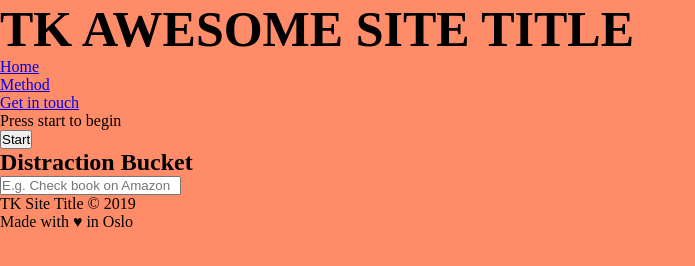
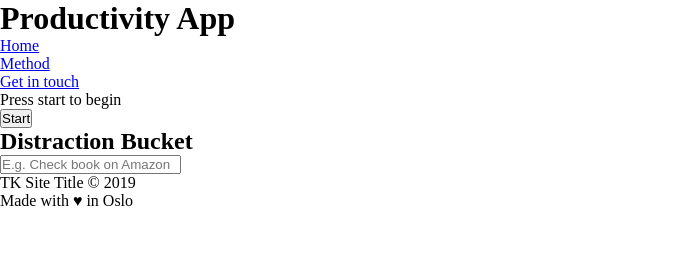
Before and after one commit to dejanantic/productivity_app, a website: page index.html in a window 1280 px wide. Shown: the whole page, without its empty margins (0-695 px from the left). Drawn offline with Linux system fonts and the light colour scheme.

Commit message:
.gitignore with some unnecessary sass stuff

```diff
--- a/index.html
+++ b/index.html
@@ -13,12 +13,14 @@
 
     <!-- Site title & navigation-->
     <header class="page-header">
-        <h1 class="site-title">TK Awesome Site Title</h1>
-        <nav class="menu">
-            <ul>
-                <li><a href="#">Home</a></li>
-                <li><a href="#">Method</a></li>
-                <li><a href="#">Get in touch</a></li>
+        <div class="logo">
+            <h1 class="logo__logo-text">Productivity App</h1>
+        </div>
+        <nav class="navigation">
+            <ul class="navigation__list">
+                <li class="navigation__item"><a href="#" class="navigation__link">Home</a></li>
+                <li class="navigation__item"><a href="#" class="navigation__link">Method</a></li>
+                <li class="navigation__item"><a href="#" class="navigation__link">Get in touch</a></li>
             </ul>
         </nav>
     </header>
--- a/sass/base/_base.scss
+++ b/sass/base/_base.scss
@@ -12,5 +12,5 @@ html {
 
 body {
   box-sizing: border-box;
-  background: $test-default-color;
+  //   background: $test-default-color;
 }
--- a/sass/base/_typography.scss
+++ b/sass/base/_typography.scss
@@ -2,7 +2,7 @@ body {
   font-size: 1.6rem;
 }
 
-.site-title {
+.logo-text {
   text-transform: uppercase;
   font-size: 5rem;
 }
```
Also changed, not shown: css/style.css, 1 other file.
